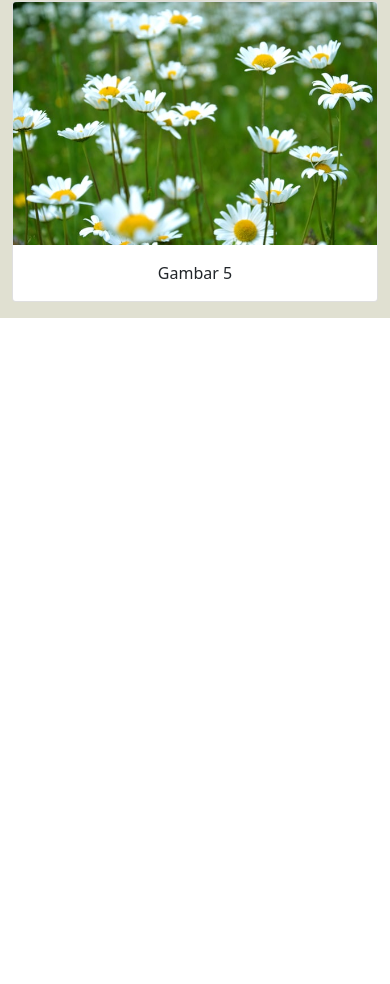
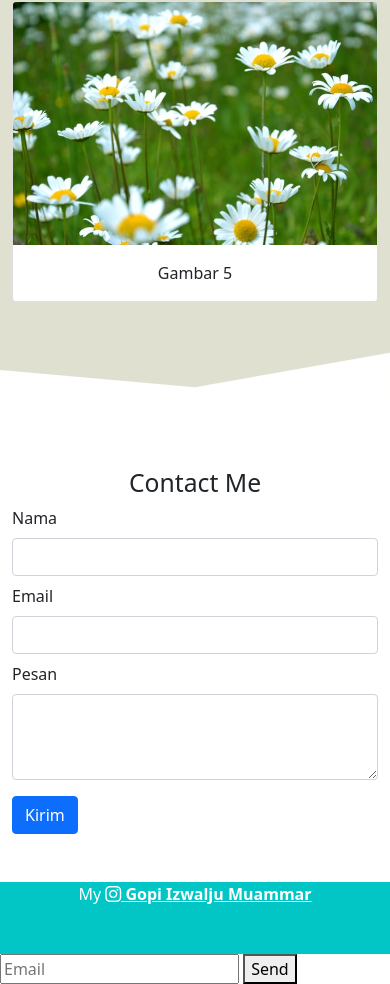
Before and after one commit to GopiIzwalju/Tugas-Navbar., a plain HTML site: page index.html in a window 390 px wide. Shown: the part 2603-3587 px from the top of the page. Before the commit the page ends 2921 px from the top, so only its background shows below. Drawn offline with nearby package versions, Linux system fonts and the light colour scheme.

Commit message:
Update index.html

```diff
--- a/index.html
+++ b/index.html
@@ -4,6 +4,9 @@
     <!-- Required meta tags -->
     <meta charset="utf-8" />
     <meta name="viewport" content="width=device-width, initial-scale=1" />
+
+    <!-- icon-->
+    <link rel="stylesheet" href="https://cdn.jsdelivr.net/npm/bootstrap-icons@1.7.2/font/bootstrap-icons.css">
 
     <!-- Bootstrap CSS -->
     <link href="https://cdn.jsdelivr.net/npm/bootstrap@5.1.3/dist/css/bootstrap.min.css" rel="stylesheet" integrity="sha384-1BmE4kWBq78iYhFldvKuhfTAU6auU8tT94WrHftjDbrCEXSU1oBoqyl2QvZ6jIW3" crossorigin="anonymous" />
@@ -31,6 +34,9 @@
             </li>
             <li class="nav-item">
               <a class="nav-link" aria-current="page" href="#galery">Galery</a>
+            </li>
+            <li class="nav-item">
+              <a class="nav-link" aria-current="page" href="#contact">Contact</a>
             </li>
           </ul>
           <form class="d-flex">
@@ -128,7 +134,64 @@
           </div>
         </div>
       </div>
+      <svg xmlns="http://www.w3.org/2000/svg" viewBox="0 0 1440 320">
+        <path fill="#ffffff" fill-opacity="1" d="M0,192L720,256L1440,128L1440,320L720,320L0,320Z"></path>
+      </svg>
     </section>
+    <!-- Akhir Projek-->
+
+    <!-- Contak-->
+    <section id="contact">
+      <div class="container">
+        <div class="row text-center">
+          <div class="col">
+            <h2>Contact Me</h2>
+          </div>
+        </div>
+        <div class="row justify-content-center">
+          <div class="col-md-6">
+            <form name="submit-to-google-sheet" style="margin-bottom: 3rem;">
+              <div class="mb-2">
+                <label for="nama" class="form-label">Nama</label>
+                <input type="nama" class="form-control" id="nama" aria-describedby="nama" name="Nama">
+              </div>
+              <div class="mb-2">
+                <label for="email" class="form-label">Email</label>
+                <input type="email" class="form-control" id="email" aria-describedby="email" name="Email">
+              </div>
+              <div class="mb-3">
+                <label for="pesan" class="form-label">Pesan</label>
+                <textarea class="form-control" id="pesan" rows="3" name="Pesan"></textarea>
+              </div>
+              <button type="submit" class="btn btn-primary">Kirim</button>
+            </form>
+        </div>
+      </div>
+    </section>
+    <!-- Akhir Contak-->
+
+    <!-- Footer-->
+    <footer style="background-color: #02c6c6; text-align: center; color: white; padding-bottom: 2rem;">
+      <p>My <i class="bi bi-instagram"></i><a href="https://www.instagram.com/izwalju/" class="text-white fw-bold"> Gopi Izwalju Muammar</a></p>
+    </footer>
+
+    <!-- Akhir Footer-->
     <script src="https://cdn.jsdelivr.net/npm/bootstrap@5.1.3/dist/js/bootstrap.bundle.min.js" integrity="sha384-ka7Sk0Gln4gmtz2MlQnikT1wXgYsOg+OMhuP+IlRH9sENBO0LRn5q+8nbTov4+1p" crossorigin="anonymous"></script>
+    <form name="submit-to-google-sheet">
+      <input name="email" type="email" placeholder="Email" required>
+      <button type="submit">Send</button>
+    </form>
+
+    <script>
+      const scriptURL = "https://script.google.com/macros/s/AKfycbx3GF-EJHU8nma1_qowxd5ziF7oYJ9m2Fo3MzQREHD30ultmLc2cvormIeEM7OgVcSWVA/exec"
+      const form = document.forms['submit-to-google-sheet']
+
+      form.addEventListener('submit', e => {
+        e.preventDefault()
+        fetch(scriptURL, { method: 'POST', body: new FormData(form)})
+          .then(response => console.log('Success!', response))
+          .catch(error => console.error('Error!', error.message))
+      })
+    </script>
   </body>
 </html>
```
